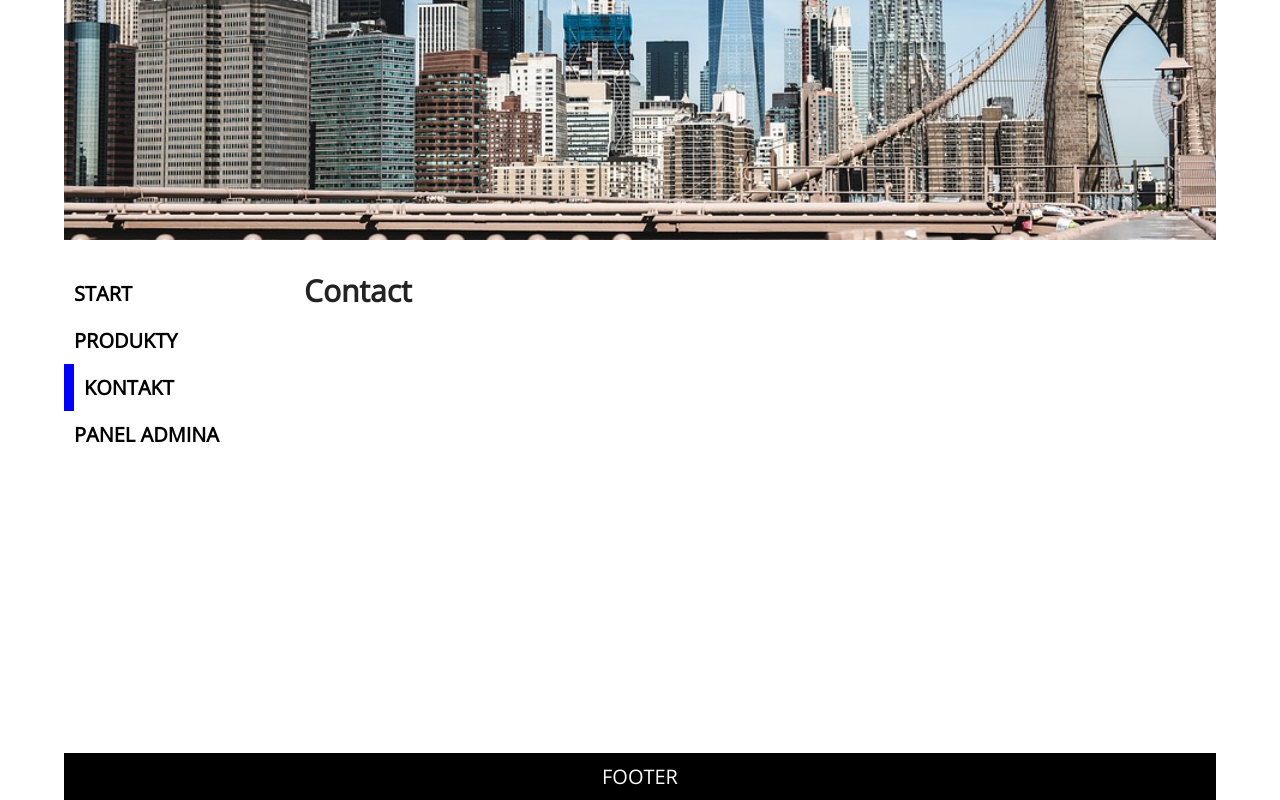
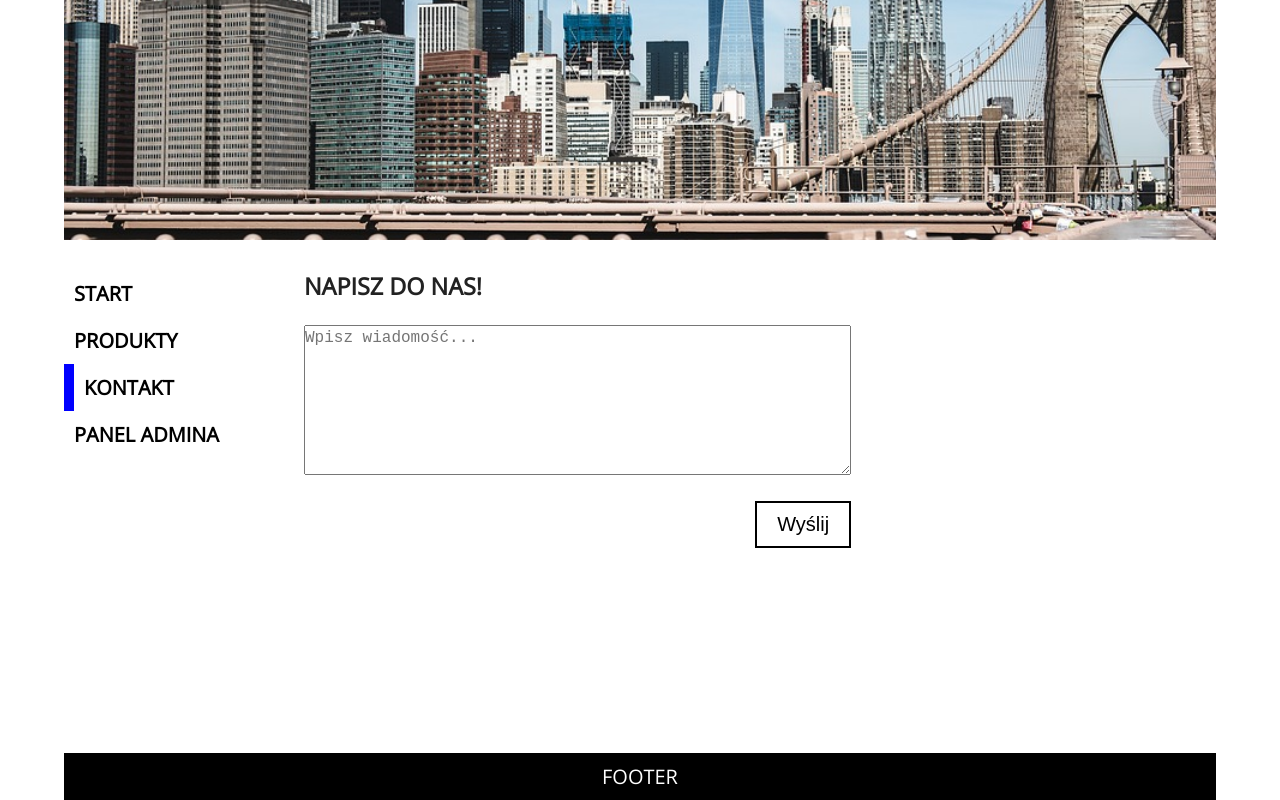
Before and after one commit to p4wix/react-router-spa, a React (Create React App) app: page /contact in a window 1280 px wide. Built offline with nearby package versions, Linux system fonts and the light colour scheme.

Commit message:
contact page

```diff
--- a/src/pages/ContactPage.jsx
+++ b/src/pages/ContactPage.jsx
@@ -1,7 +1,44 @@
-import React from "react";
+import React, { Component } from "react";
+import { Prompt } from "react-router-dom";
+import "../styles/ContactPage.css";
 
-const ContactPage = () => {
-	return <h1>Contact</h1>;
-};
+class ContactPage extends Component {
+	state = {
+		value: ""
+	};
+
+	handleSubmit = e => {
+		e.preventDefault();
+		this.setState({
+			value: ""
+		});
+	};
+
+	handleChange = e => {
+		this.setState({
+			value: e.target.value
+		});
+	};
+
+	render() {
+		return (
+			<div className="contact">
+				<form onSubmit={this.handleSubmit}>
+					<h3>Napisz do nas!</h3>
+					<textarea
+						value={this.state.value}
+						onChange={this.handleChange}
+						placeholder="Wpisz wiadomość..."
+					></textarea>
+					<button>Wyślij</button>
+				</form>
+				<Prompt
+					when={this.state.value.length > 0 ? true : false}
+					message="Masz niewypełniony formularz."
+				/>
+			</div>
+		);
+	}
+}
 
 export default ContactPage;
--- /dev/null
+++ b/src/styles/ContactPage.css
@@ -0,0 +1,23 @@
+.contact textarea {
+	font-size: 16px;
+	width: 60%;
+	min-height: 150px;
+	margin: 20px 0;
+	line-height: 1.6;
+}
+
+.contact button {
+	display: block;
+	border: 2px solid #000;
+	background-color: #fff;
+	padding: 10px 20px;
+	cursor: pointer;
+	font-size: 20px;
+	margin: 0 40% 0 auto;
+	transition: 0.2s;
+}
+
+.contact button:hover {
+	color: yellow;
+	background-color: #000;
+}
```
